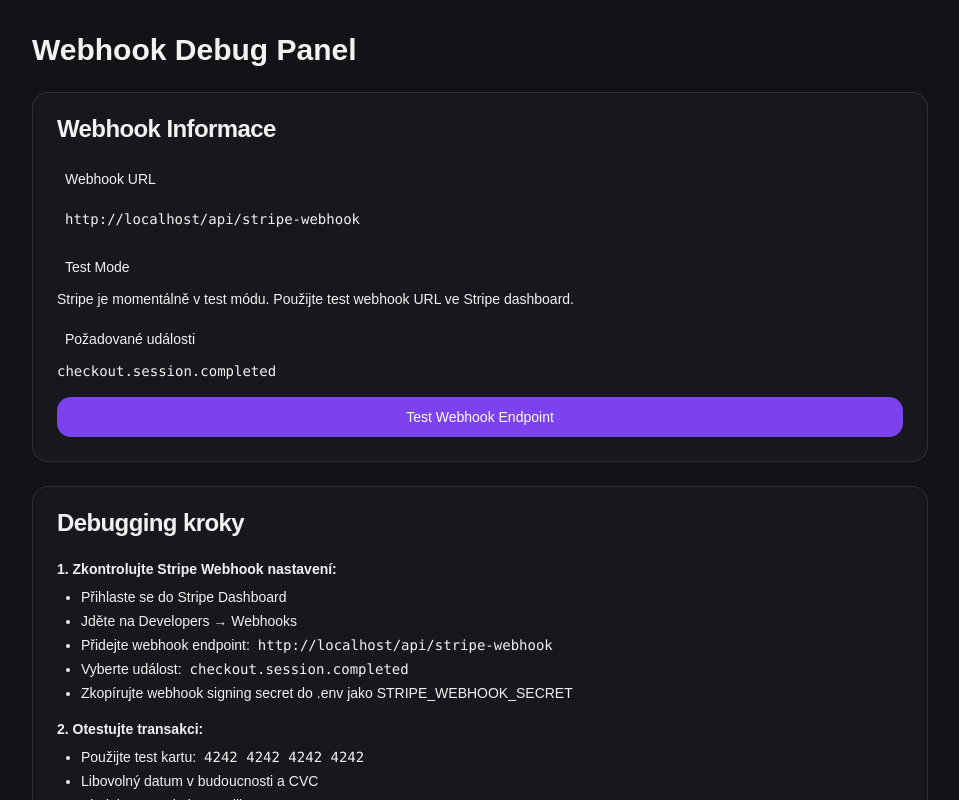
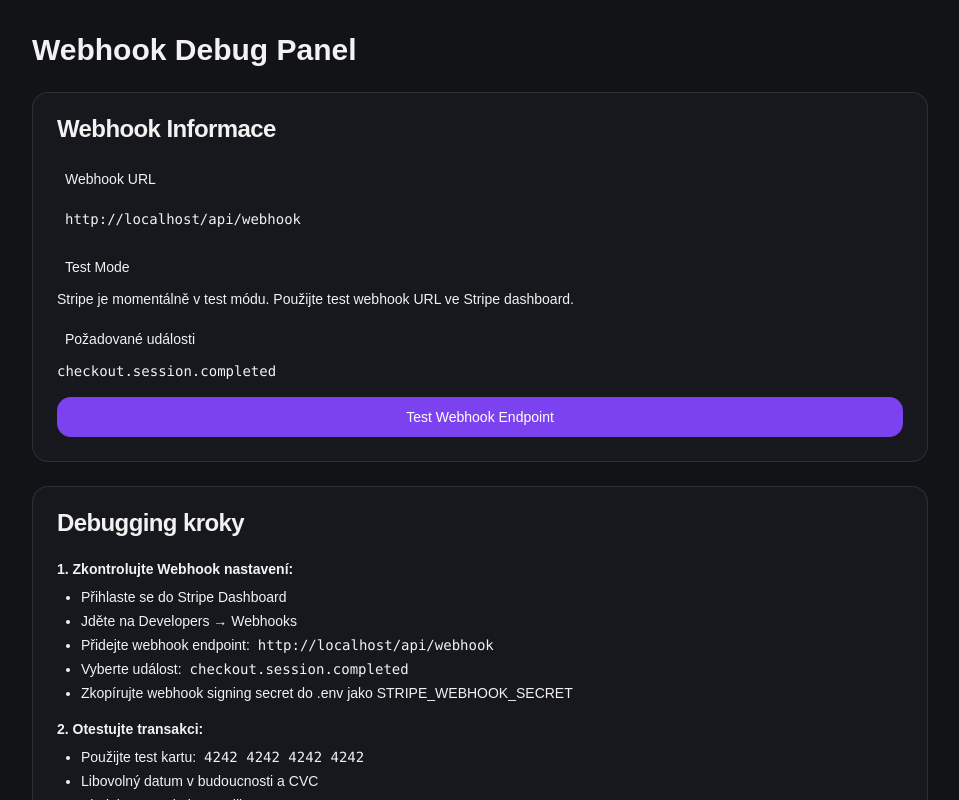
Before and after one commit to DeCrys/craftmaga-web, a Next.js app: page /debug-webhook in a window 1280 px wide. Shown: the top 800 px of the page, without its empty margins (160-1119 px from the left). Built offline with nearby package versions, Linux system fonts and the light colour scheme.

Commit message:
Update page.tsx

```diff
--- a/app/debug-webhook/page.tsx
+++ b/app/debug-webhook/page.tsx
@@ -38,7 +38,7 @@ export default function DebugWebhookPage() {
               <div>
                 <div className="inline-block px-2 py-1 bg-muted rounded text-sm font-medium mb-2">Webhook URL</div>
                 <p className="p-2 bg-muted rounded font-mono text-sm">
-                  {typeof window !== 'undefined' ? `${window.location.origin}/api/stripe-webhook` : 'Loading...'}
+                  {typeof window !== 'undefined' ? `${window.location.origin}/api/webhook` : 'Loading...'}
                 </p>
               </div>
 
@@ -68,11 +68,11 @@ export default function DebugWebhookPage() {
             </CardHeader>
             <CardContent className="space-y-4">
               <div className="text-sm space-y-2">
-                <h3 className="font-semibold">1. Zkontrolujte Stripe Webhook nastavení:</h3>
+                <h3 className="font-semibold">1. Zkontrolujte Webhook nastavení:</h3>
                 <ul className="list-disc pl-6 space-y-1">
                   <li>Přihlaste se do Stripe Dashboard</li>
                   <li>Jděte na Developers → Webhooks</li>
-                  <li>Přidejte webhook endpoint: <code className="bg-muted px-1 rounded">{typeof window !== 'undefined' ? `${window.location.origin}/api/stripe-webhook` : 'Loading...'}</code></li>
+                  <li>Přidejte webhook endpoint: <code className="bg-muted px-1 rounded">{typeof window !== 'undefined' ? `${window.location.origin}/api/webhook` : 'Loading...'}</code></li>
                   <li>Vyberte událost: <code className="bg-muted px-1 rounded">checkout.session.completed</code></li>
                   <li>Zkopírujte webhook signing secret do .env jako STRIPE_WEBHOOK_SECRET</li>
                 </ul>
```
